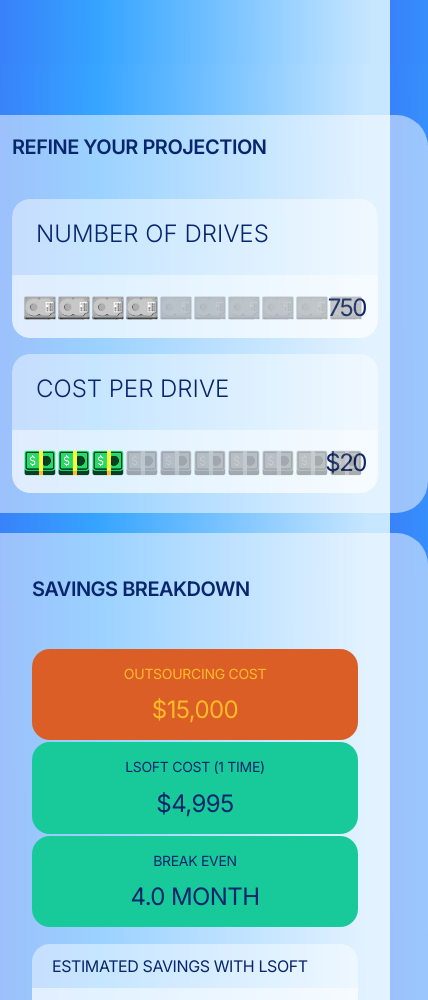
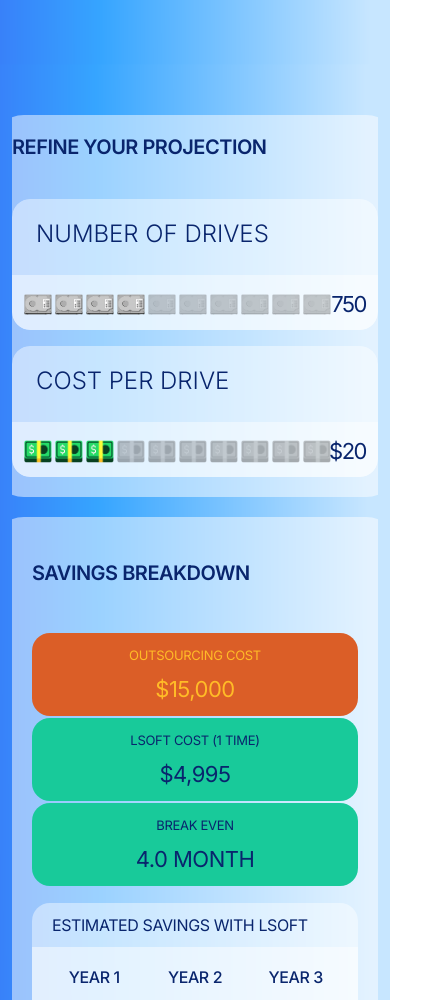
Before and after one commit to rip2989/lsoft-calculator, a plain HTML site: page index.html in a window 390 px wide. Shown: the part 1000-2000 px from the top of the page, 428 px wide, since content can reach past the window. Drawn offline with Linux system fonts and the light colour scheme; a web font is replaced by a local one.

```diff
--- a/styles.css
+++ b/styles.css
@@ -12,6 +12,12 @@
   box-sizing: border-box;
 }
 
+html {
+  overflow-x: hidden;
+  width: 100%;
+  max-width: 100vw;
+}
+
 /* BODY */
 body {
   font-family: "Inter", -apple-system, BlinkMacSystemFont, "Segoe UI",
@@ -24,12 +30,18 @@
   color: #ffffff;
   padding: 40px 20px;
   min-height: 100vh;
+  overflow-x: hidden;
+  width: 100%;
+  max-width: 100vw;
 }
 
 /* SCALE WRAPPER */
 .page-scale {
   zoom: var(--page-scale);
   transform-origin: top center;
+  width: 100%;
+  max-width: 100%;
+  overflow-x: hidden;
 }
 
 /* ===== HEADING SECTION ===== */
@@ -94,6 +106,8 @@
 .container {
   margin: 0 auto;
   position: relative;
+  width: 100%;
+  max-width: 100%;
 }
 
 .container::before {
@@ -106,6 +120,13 @@
   background: rgba(255, 255, 255, 0.5);
   border-radius: 32px;
   z-index: -10;
+}
+
+@media (max-width: 600px) {
+  .container::before {
+    left: -20px;
+    right: -20px;
+  }
 }
 
 /* Section widths */
@@ -296,6 +317,8 @@
   transition: all 0.2s ease;
   gap: 30px;
   z-index: 1;
+  touch-action: pan-y;
+  -webkit-tap-highlight-color: transparent;
 }
 
 .visual-indicator-container:hover {
@@ -935,7 +958,7 @@
   }
 
   .amount {
-    font-size: 40px;
+    font-size: 30px;
   }
 }
 
@@ -980,7 +1003,7 @@
   /* ===== SECTION 2 ===== */
   .visual-indicator-container {
     padding: 14px 18px;
-    gap: 12px;
+    gap: 10px;
   }
 
   .icon-bar-wrapper {
@@ -989,18 +1012,18 @@
   }
 
   .icon-bar {
-    gap: 2px;
+    gap: 3px;
   }
 
   .drive-icon,
   .money-icon {
-    width: 32px;
-    height: 32px;
+    width: 30px;
+    height: 30px;
   }
 
   .display-number {
-    font-size: 28px;
-    min-width: 90px;
+    font-size: 26px;
+    min-width: 85px;
     text-align: right;
     white-space: nowrap;
   }
@@ -1008,17 +1031,17 @@
   /* ===== SECTION 3 ===== */
   .cost-bar {
     height: auto;
-    padding: 16px 20px;
-    gap: 6px;
+    padding: 18px 20px;
+    gap: 8px;
   }
 
   .cost-bar .label {
-    font-size: 16px;
+    font-size: 15px;
     letter-spacing: -0.3px;
   }
 
   .cost-bar .value {
-    font-size: 28px;
+    font-size: 26px;
     letter-spacing: -0.6px;
   }
 
@@ -1032,7 +1055,7 @@
   }
 
   .amount {
-    font-size: 28px;
+    font-size: 20px;
   }
 }
 
@@ -1041,24 +1064,44 @@
   /* SECTION 2 — ensure numbers NEVER clip */
   .visual-indicator-container {
     flex-wrap: nowrap;
+    padding: 12px 16px;
+    gap: 8px;
   }
 
   .display-number {
-    font-size: 24px;
-    min-width: 80px;
+    font-size: 22px;
+    min-width: 70px;
+  }
+
+  .drive-icon,
+  .money-icon {
+    width: 28px;
+    height: 28px;
+  }
+
+  .icon-bar {
+    gap: 3px;
   }
 
   /* SECTION 3 — tighter but readable */
+  .cost-bar {
+    height: auto;
+    padding: 14px 18px;
+    gap: 6px;
+  }
+
   .cost-bar .label {
-    font-size: 14px;
+    font-size: 13px;
+    letter-spacing: -0.3px;
   }
 
   .cost-bar .value {
-    font-size: 24px;
+    font-size: 22px;
+    letter-spacing: -0.5px;
   }
 
   .amount {
-    font-size: 24px;
+    font-size: 15px;
   }
 }
 
```
